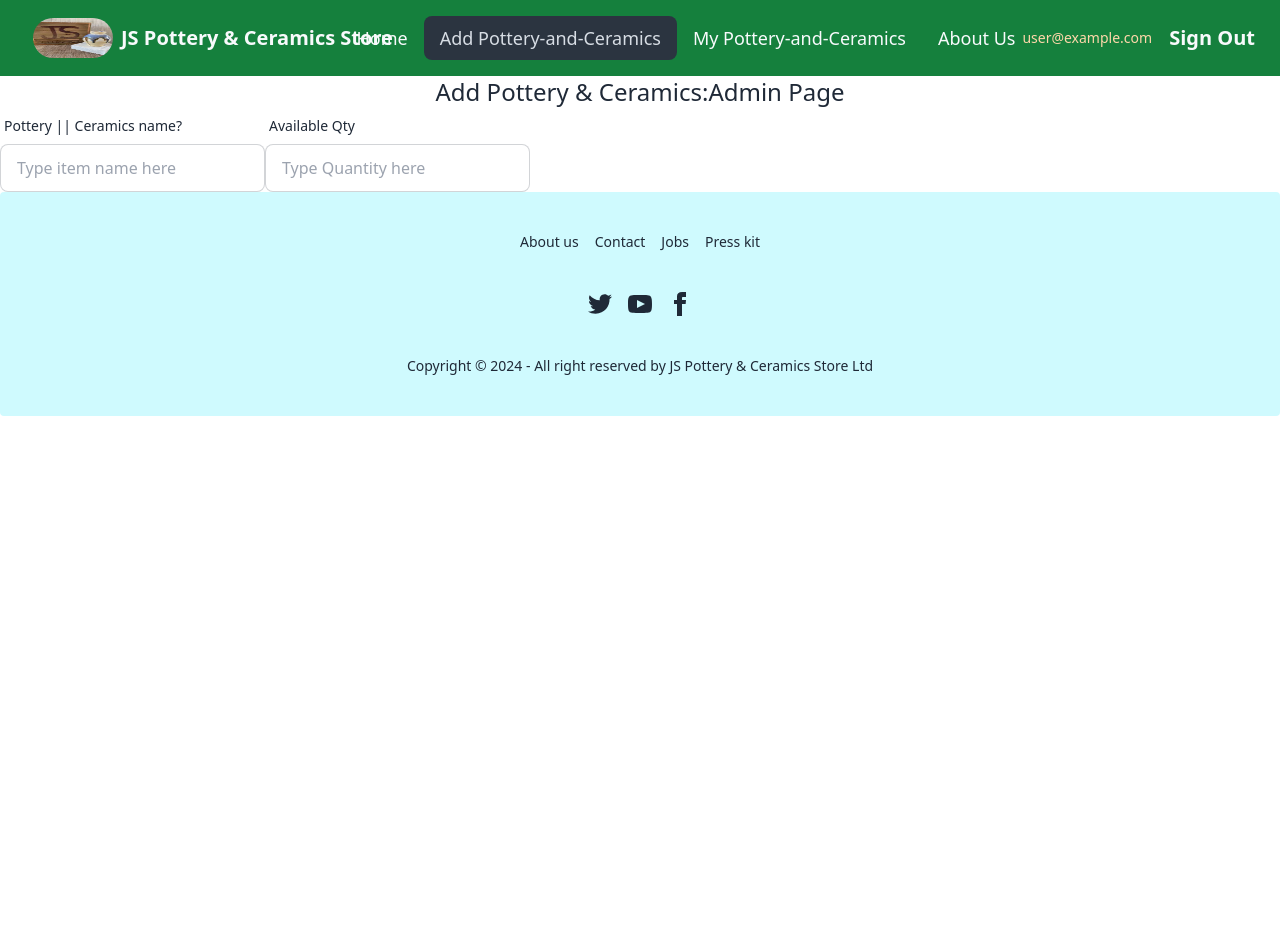
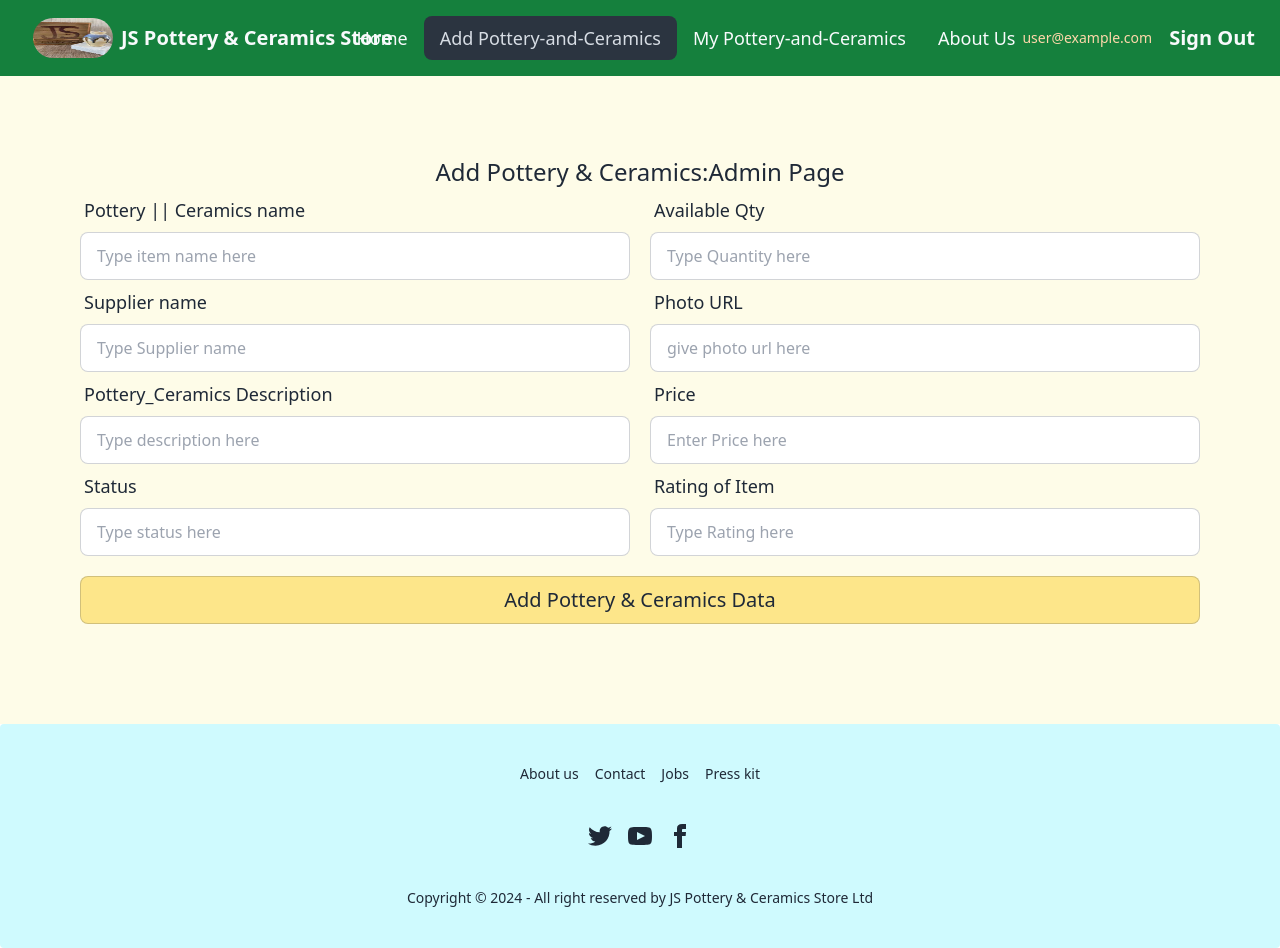
Before and after one commit to SohelShahid117/B9-A-10-Ceramics-Pottery, a React (Vite) app: page /addPotteryCeramics in a window 1280 px wide. Before the commit the page ends 800 px from the top, so only its background shows below. Built offline with nearby package versions, Linux system fonts and the light colour scheme; no server answers; sample sign-in values are in the browser's storage.

Commit message:
56-5 Send Coffee data to the server and store in the mongodb database

```diff
--- a/package.json
+++ b/package.json
@@ -17,7 +17,8 @@
     "react-dom": "^18.3.1",
     "react-icons": "^5.2.1",
     "react-router-dom": "^6.26.0",
-    "sort-by": "^1.2.0"
+    "sort-by": "^1.2.0",
+    "sweetalert2": "^11.12.4"
   },
   "devDependencies": {
     "@types/react": "^18.3.3",
--- a/src/Components/AddPottery/AddPottery.jsx
+++ b/src/Components/AddPottery/AddPottery.jsx
@@ -1,34 +1,207 @@
 import React from "react";
+import { json } from "react-router-dom";
+import Swal from "sweetalert2";
 
 const AddPottery = () => {
+  const handleAddPtryCeramics = (e) => {
+    e.preventDefault();
+    console.log("added pottery & cermamics data");
+
+    const form = e.target;
+    const name = form.name.value;
+    const quantity = form.quantity.value;
+    const supplier = form.supplier.value;
+    const photo = form.photo.value;
+    const description = form.description.value;
+    const price = form.price.value;
+    const status = form.status.value;
+    const rating = form.rating.value;
+
+    console.log(
+      name,
+      quantity,
+      supplier,
+      photo,
+      description,
+      price,
+      status,
+      rating
+    );
+    const newPotteryCeramics = {
+      name,
+      quantity,
+      supplier,
+      photo,
+      description,
+      price,
+      status,
+      rating,
+    };
+    console.log(newPotteryCeramics);
+
+    //send data to the server'
+    fetch("http://localhost:3000/addPotteryCeramics", {
+      method: "POST",
+      headers: { "content-type": "application/json" },
+      body: JSON.stringify(newPotteryCeramics),
+    })
+      .then((res) => res.json())
+      .then((data) => {
+        console.log(data);
+        if (data.insertedId) {
+          // alert("data mongoDB te insert hoiche");
+          Swal.fire({
+            position: "top-end",
+            icon: "success",
+            title: "Data has been saved to database-->MongoDB",
+            showConfirmButton: false,
+            timer: 1500,
+          });
+        } else {
+          Swal.fire({
+            icon: "error",
+            title: "Oops...",
+            text: "Something went wrong!",
+            footer: '<a href="#">Why do I have this issue?</a>',
+          });
+        }
+      });
+  };
   return (
-    <div>
+    <div className="bg-yellow-50 p-20">
       <h2 className="text-2xl text-center">
         Add Pottery & Ceramics:Admin Page
       </h2>
-      <form>
-        <div className="flex">
-          <div>
-            <label className="form-control w-full max-w-xs">
+      <form onSubmit={handleAddPtryCeramics}>
+        {/* form row */}
+        <div className="flex gap-5">
+          <div className="w-1/2">
+            <label className="form-control w-full">
               <div className="label">
-                <span className="label-text">Pottery || Ceramics name?</span>
+                <span className="label-text text-lg">
+                  Pottery || Ceramics name
+                </span>
               </div>
               <input
                 type="text"
+                name="name"
                 placeholder="Type item name here"
-                className="input input-bordered w-full max-w-xs"
+                className="input input-bordered w-full"
               />
             </label>
           </div>
-          <div>
-            <label className="form-control w-full max-w-xs">
+          <div className="w-1/2">
+            <label className="form-control w-full">
               <div className="label">
-                <span className="label-text">Available Qty</span>
+                <span className="label-text text-lg">Available Qty</span>
               </div>
               <input
                 type="number"
+                name="quantity"
                 placeholder="Type Quantity here"
-                className="input input-bordered w-full max-w-xs"
+                className="input input-bordered w-full"
+              />
+            </label>
+          </div>
+        </div>
+        {/* form row */}
+        <div className="flex gap-5">
+          <div className="w-1/2">
+            <label className="form-control w-full">
+              <div className="label">
+                <span className="label-text text-lg">Supplier name</span>
+              </div>
+              <input
+                type="text"
+                name="supplier"
+                placeholder="Type Supplier name"
+                className="input input-bordered w-full"
+              />
+            </label>
+          </div>
+          <div className="w-1/2">
+            <label className="form-control w-full">
+              <div className="label">
+                <span className="label-text text-lg">Photo URL</span>
+              </div>
+              <input
+                type="text"
+                name="photo"
+                placeholder="give photo url here"
+                className="input input-bordered w-full"
+              />
+            </label>
+          </div>
+        </div>
+        {/* form row */}
+        <div className="flex gap-5">
+          <div className="w-1/2">
+            <label className="form-control w-full">
+              <div className="label">
+                <span className="label-text text-lg">
+                  Pottery_Ceramics Description
+                </span>
+              </div>
+              <input
+                type="text"
+                name="description"
+                placeholder="Type description here"
+                className="input input-bordered w-full"
+              />
+            </label>
+          </div>
+          <div className="w-1/2">
+            <label className="form-control w-full">
+              <div className="label">
+                <span className="label-text text-lg">Price</span>
+              </div>
+              <input
+                type="number"
+                name="price"
+                placeholder="Enter Price here"
+                className="input input-bordered w-full"
+              />
+            </label>
+          </div>
+        </div>
+        {/* form row */}
+        <div className="flex gap-5">
+          <div className="w-1/2">
+            <label className="form-control w-full">
+              <div className="label">
+                <span className="label-text text-lg">Status</span>
+              </div>
+              <input
+                type="text"
+                name="status"
+                placeholder="Type status here"
+                className="input input-bordered w-full"
+              />
+            </label>
+          </div>
+          <div className="w-1/2">
+            <label className="form-control w-full">
+              <div className="label">
+                <span className="label-text text-lg">Rating of Item</span>
+              </div>
+              <input
+                type="number"
+                name="rating"
+                placeholder="Type Rating here"
+                className="input input-bordered w-full"
+              />
+            </label>
+          </div>
+        </div>
+        {/* form row */}
+        <div className="my-5">
+          <div className="w-full ">
+            <label className="form-control w-full">
+              <input
+                type="submit"
+                className="input input-bordered w-full bg-amber-200 text-xl"
+                value="Add Pottery & Ceramics Data"
+                // onClick={handleAddPtryCeramics}
               />
             </label>
           </div>
```
Also changed, not shown: 1 other file (tests, documents, lock files or other folders).
